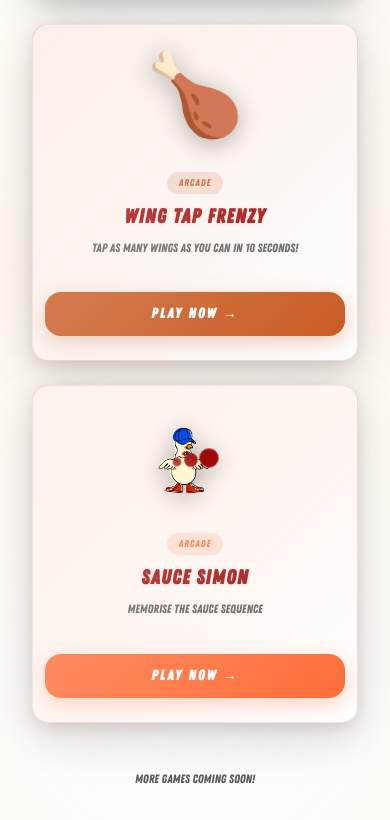
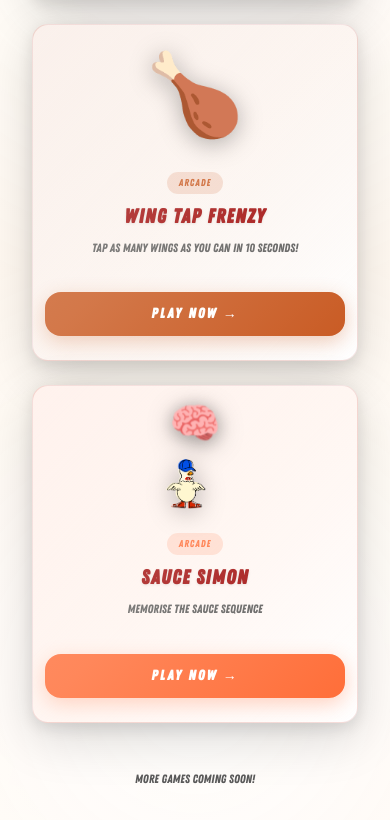
Before and after one commit to nigelbigappetite/wing-shack-arcade, a Next.js app: page / in a window 390 px wide. Shown: the part 574-1394 px from the top of the page. Built offline with nearby package versions, Linux system fonts and the light colour scheme.

Commit message:
Fix Sauce Simon: replace thinking bubbles with brain emoji, fix score display to fit on screen with responsive sizing

```diff
--- a/app/page.tsx
+++ b/app/page.tsx
@@ -204,85 +204,33 @@ export default function Home() {
                           justifyContent: 'center',
                           position: 'relative',
                           flexDirection: 'column',
+                          gap: 'clamp(8px, 1.5vw, 12px)',
                         }}
                       >
-                        {/* Thinking Bubbles */}
-                        <div
+                        {/* Brain Emoji */}
+                        <motion.div
+                          animate={{
+                            scale: [1, 1.1, 1],
+                          }}
+                          transition={{
+                            duration: 2,
+                            repeat: Infinity,
+                            ease: 'easeInOut',
+                          }}
                           style={{
-                            position: 'absolute',
-                            top: '-clamp(20px, 3vw, 30px)',
-                            left: '50%',
-                            transform: 'translateX(-50%)',
-                            display: 'flex',
-                            gap: 'clamp(4px, 0.8vw, 8px)',
-                            alignItems: 'flex-end',
-                            zIndex: 2,
+                            fontSize: 'clamp(40px, 6vw, 60px)',
+                            lineHeight: 1,
+                            filter: 'drop-shadow(0 2px 8px rgba(0, 0, 0, 0.2))',
                           }}
                         >
-                          {/* Small bubble */}
-                          <motion.div
-                            animate={{
-                              scale: [1, 1.2, 1],
-                              opacity: [0.6, 1, 0.6],
-                            }}
-                            transition={{
-                              duration: 1.5,
-                              repeat: Infinity,
-                              delay: 0,
-                            }}
-                            style={{
-                              width: 'clamp(8px, 1.2vw, 12px)',
-                              height: 'clamp(8px, 1.2vw, 12px)',
-                              borderRadius: '50%',
-                              backgroundColor: wingShackTheme.colors.primary,
-                              opacity: 0.8,
-                            }}
-                          />
-                          {/* Medium bubble */}
-                          <motion.div
-                            animate={{
-                              scale: [1, 1.2, 1],
-                              opacity: [0.6, 1, 0.6],
-                            }}
-                            transition={{
-                              duration: 1.5,
-                              repeat: Infinity,
-                              delay: 0.2,
-                            }}
-                            style={{
-                              width: 'clamp(12px, 1.8vw, 18px)',
-                              height: 'clamp(12px, 1.8vw, 18px)',
-                              borderRadius: '50%',
-                              backgroundColor: wingShackTheme.colors.primary,
-                              opacity: 0.8,
-                            }}
-                          />
-                          {/* Large bubble */}
-                          <motion.div
-                            animate={{
-                              scale: [1, 1.2, 1],
-                              opacity: [0.6, 1, 0.6],
-                            }}
-                            transition={{
-                              duration: 1.5,
-                              repeat: Infinity,
-                              delay: 0.4,
-                            }}
-                            style={{
-                              width: 'clamp(16px, 2.4vw, 24px)',
-                              height: 'clamp(16px, 2.4vw, 24px)',
-                              borderRadius: '50%',
-                              backgroundColor: wingShackTheme.colors.primary,
-                              opacity: 0.8,
-                            }}
-                          />
-                        </div>
+                          🧠
+                        </motion.div>
                         {/* Mascot */}
                         <div
                           style={{
                             position: 'relative',
-                            width: 'clamp(80px, 12vw, 120px)',
-                            height: 'clamp(80px, 12vw, 120px)',
+                            width: 'clamp(60px, 9vw, 90px)',
+                            height: 'clamp(60px, 9vw, 90px)',
                             display: 'flex',
                             alignItems: 'center',
                             justifyContent: 'center',
@@ -291,8 +239,8 @@ export default function Home() {
                           <Image
                             src="/mascot - no background_.png"
                             alt="Wingston thinking"
-                            width={120}
-                            height={120}
+                            width={90}
+                            height={90}
                             style={{ objectFit: 'contain' }}
                           />
                         </div>
```
Also changed, not shown: components/games/SauceSimon.tsx (+13 -7 lines).
